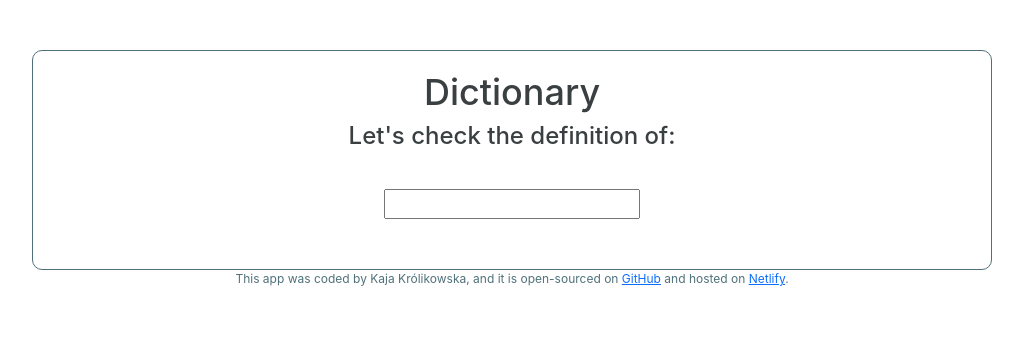
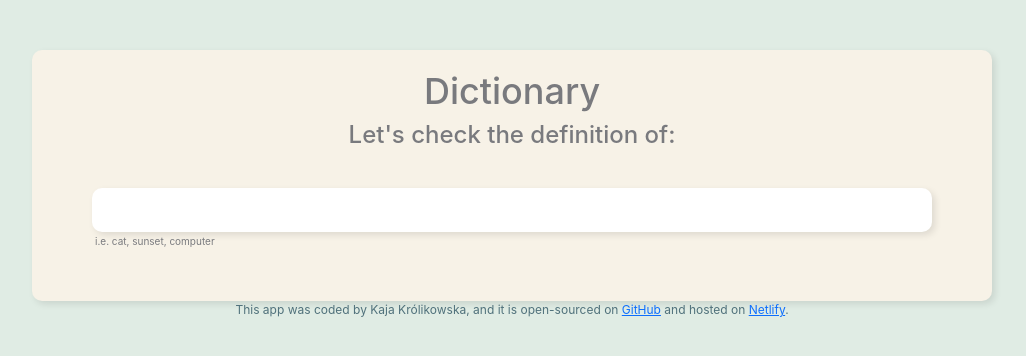
Before and after one commit to kajakrolikowska/dictionary-app, a React (Create React App) app: page / in a window 1280 px wide. Shown: the top 356 px of the page, without its empty margins (128-1154 px from the left). Built offline with nearby package versions, Linux system fonts and the light colour scheme; the HTML template or start-up script is replaced by a standard one.

Commit message:
CSS update

```diff
--- a/src/App.css
+++ b/src/App.css
@@ -1,6 +1,9 @@
+Body {
+  background-color: #e0ece4;
+}
 .App {
   text-align: center;
-  color: #3a4042;
+  color: #797a7e;
 }
 .AppWrap {
   display: block;
@@ -12,8 +15,9 @@
   margin-top: 50px;
   max-width: 960px;
   padding: 20px;
-  border: 1px solid #50717b;
   border-radius: 10px;
+  background-color: #f7f2e7;
+  box-shadow: 3px 3px 7px rgba(0, 0, 0, 0.1);
 }
 
 footer {
--- a/src/Dictionary.css
+++ b/src/Dictionary.css
@@ -1,3 +1,28 @@
 .Dictionary {
   padding: 30px;
 }
+
+input {
+  display: block;
+  width: 840px;
+  margin: 0 auto;
+
+  padding: 10px;
+  font-size: 16px;
+  font-weight: 400;
+  line-height: 1.5;
+  color: #515154;
+  background-color: #fff;
+  border: #ced4da;
+  box-shadow: 3px 3px 7px rgba(0, 0, 0, 0.1);
+
+  border-radius: 10px;
+  transition: border-color 0.15s ease-in-out, box-shadow 0.15s ease-in-out;
+}
+
+small {
+  display: block;
+  font-size: 10px;
+  text-align: left;
+  padding: 2px 13px;
+}
--- a/src/Dictionary.js
+++ b/src/Dictionary.js
@@ -25,6 +25,7 @@ export default function Dictionary() {
       <form onSubmit={search}>
         <input type="search" onChange={handleKeyword} />
       </form>
+      <small>i.e. cat, sunset, computer</small>
       <Results results={results} />
     </div>
   );
--- /dev/null
+++ b/src/Meaning.css
@@ -0,0 +1,7 @@
+.partOfSpeech {
+  background-color: #d8d3cd;
+  padding: 10px;
+  margin-bottom: 15px;
+  border-radius: 10px;
+  box-shadow: 3px 3px 7px rgba(0, 0, 0, 0.1);
+}
--- a/src/Meaning.js
+++ b/src/Meaning.js
@@ -2,9 +2,12 @@ import React from "react";
 import Synonyms from "./Synonyms";
 import Example from "./Example";
 
+import "./Meaning.css";
+
 export default function Meaning(props) {
   return (
     <div className="Meaning">
+      <section className="partOfSpeech">
         <h5>{props.meaning.partOfSpeech}</h5>
         {props.meaning.definitions.map(function (definition, index) {
           return (
@@ -17,7 +20,8 @@ export default function Meaning(props) {
               </p>
             </div>
           );
-      })}
+        })}{" "}
+      </section>
     </div>
   );
 }
--- a/src/Results.css
+++ b/src/Results.css
@@ -1,10 +1,17 @@
 .Results {
-  padding: 10px 50px;
+  padding: 10px 10px;
   margin-top: 10px;
-  color: black;
+  color: #515154;
   text-align: left;
 }
 
 h6 {
   padding-left: 5px;
 }
+
+.word {
+  background-color: #d8d3cd;
+  padding: 10px;
+  border-radius: 10px;
+  box-shadow: 3px 3px 7px rgba(0, 0, 0, 0.1);
+}
--- a/src/Results.js
+++ b/src/Results.js
@@ -9,6 +9,7 @@ export default function Results(props) {
   if (props.results) {
     return (
       <div className="Results">
+        <section className="word">
           <h3>{props.results.word}</h3>
           {props.results.phonetics.map(function (phonetic, index) {
             return (
@@ -16,7 +17,9 @@ export default function Results(props) {
                 <Phonetic phonetic={phonetic} />
               </div>
             );
-        })}
+          })}{" "}
+        </section>
+
         <hr />
         {props.results.meanings.map(function (meaning, index) {
           return (
```
Lines whose indentation alone changed are shown as unchanged.
